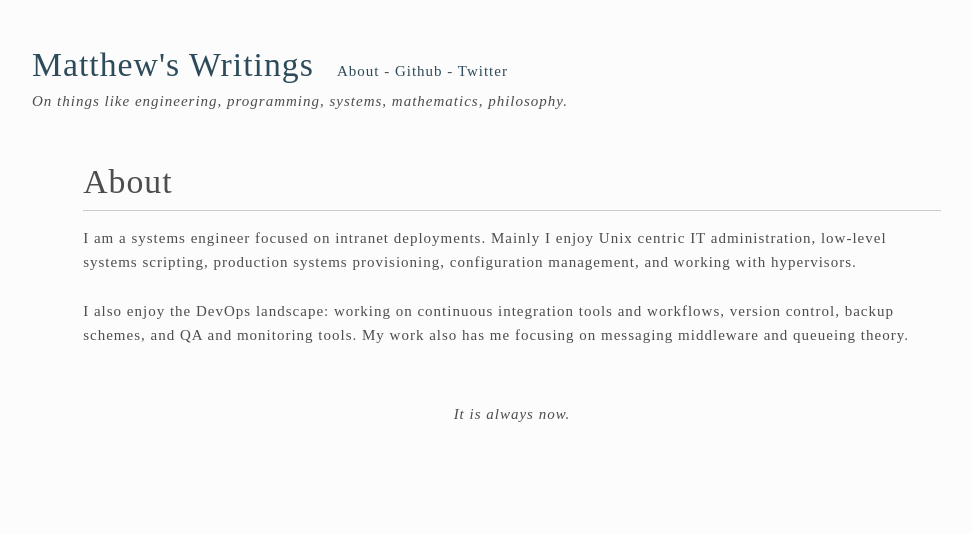
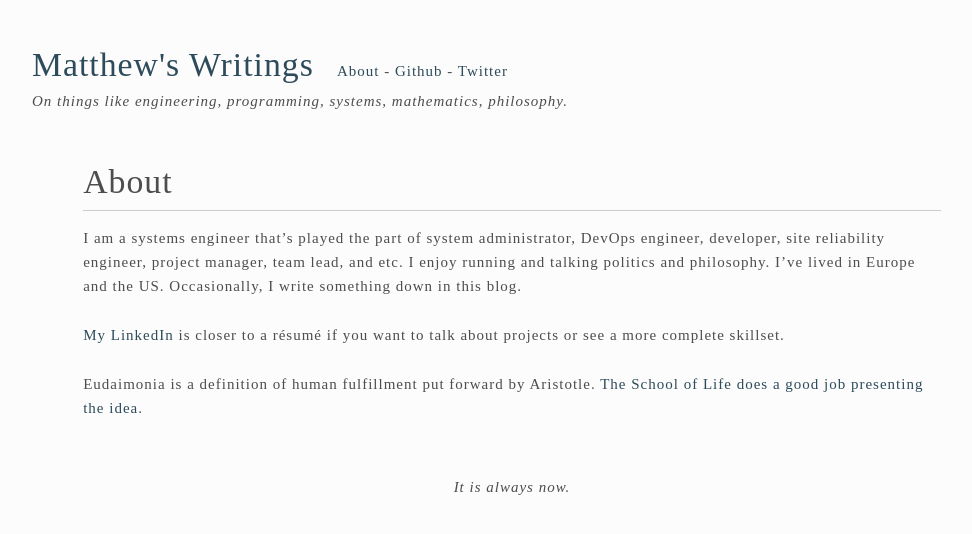
Before and after one commit to spacez320/eudaimonia.io, a Jekyll site: the page built from about.md, in a window 1280 px wide. Shown: the top 534 px of the page, without its empty margins (128-1100 px from the left). Built offline with Jekyll 4.4.1, drawn with Linux system fonts in a browser that asks for light colours; some web fonts are replaced.

Commit message:
Various clean up, revise about

```diff
--- a/_layouts/default.html
+++ b/_layouts/default.html
@@ -1,10 +1,8 @@
 <!DOCTYPE html>
 <html lang="en">
-
   {% include head.html %}
 
   <body>
-
     {% include header.html %}
 
     <div class="container content">
@@ -12,7 +10,5 @@
     </div>
 
     {% include footer.html %}
-
   </body>
-
 </html>
--- a/_layouts/page.html
+++ b/_layouts/page.html
@@ -4,19 +4,15 @@ layout: default
 
 <div class="row post">
   <div class="twelve columns">
-
     <header>
       <h1>{{ page.title }}</h1>
     </header>
     <hr>
 
     <article class="post">
-
       <div>
         {{ content }}
       </div>
-
     </article>
-
   </div>
 </div>
--- a/_layouts/post.html
+++ b/_layouts/post.html
@@ -4,9 +4,7 @@ layout: default
 
 <div class="row post">
   <div class="twelve columns">
-
     <article itemscope itemtype="http://schema.org/BlogPosting">
-
       <header>
         <h1 itemprop="name headline">{{ page.title }}</h1>
         <time datetime="{{ page.date | date_to_xmlschema }}" itemprop="datePublished">
@@ -36,8 +34,6 @@ layout: default
       <div itemprop="articleBody">
         {{ content }}
       </div>
-
     </article>
-
   </div>
 </div>
--- a/about.md
+++ b/about.md
@@ -3,10 +3,14 @@ title: About
 permalink: /about/
 ---
 
-I am a systems engineer focused on intranet deployments. Mainly I enjoy Unix
-centric IT administration, low-level systems scripting, production systems
-provisioning, configuration management, and working with hypervisors.
+I am a systems engineer that's played the part of system administrator, DevOps
+engineer, developer, site reliability engineer, project manager, team lead, and
+etc. I enjoy running and talking politics and philosophy. I've lived in Europe
+and the US. Occasionally, I write something down in this blog.
 
-I also enjoy the DevOps landscape: working on continuous integration tools and
-workflows, version control, backup schemes, and QA and monitoring tools. My
-work also has me focusing on messaging middleware and queueing theory.
+[My LinkedIn](https://www.linkedin.com/in/matthew-coleman-0b366613/) is closer
+to a résumé if you want to talk about projects or see a more complete skillset.
+
+Eudaimonia is a definition of human fulfillment put forward by Aristotle. [The
+School of Life does a good job presenting the
+idea](https://www.youtube.com/watch?v=GocIobQ9MLs).
```
Also changed, not shown: README.md, 1 other file.
